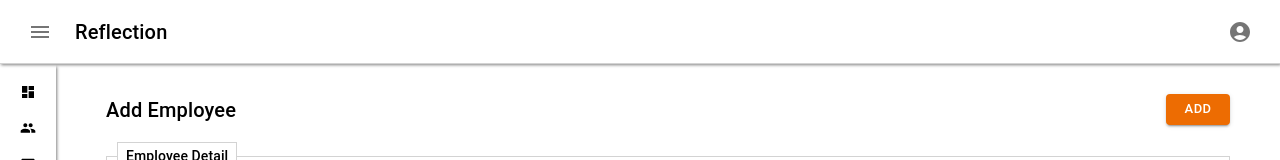
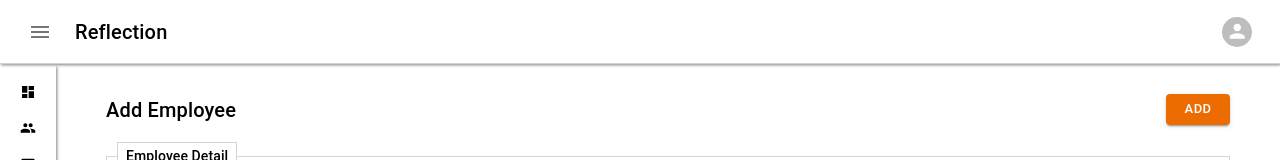
Before and after one commit to QAISER-HUSSAIN-01/reflection-nextjs, a Next.js app: page /employees/add in a window 1280 px wide. Shown: the top 160 px of the page. Built offline with nearby package versions, Linux system fonts and the light colour scheme.

Commit message:
navbar changes

```diff
--- a/src/shared/navbar/Navbar.jsx
+++ b/src/shared/navbar/Navbar.jsx
@@ -1,7 +1,7 @@
 import React from 'react';
 import styles from './Navbar.module.css';
 import { MdAccountCircle, MdMenu } from 'react-icons/md';
-import { IconButton, styled, Typography } from '@mui/material';
+import { IconButton, styled, Typography,Avatar } from '@mui/material';
 
 function Navbar({ handleSidebar }) {
 
@@ -14,7 +14,7 @@ function Navbar({ handleSidebar }) {
         <Typography variant='h6'>Reflection</Typography>
       </Logo>
       <IconButton>
-        <MdAccountCircle />
+        <Avatar />
       </IconButton>
     </div>
   )
```
